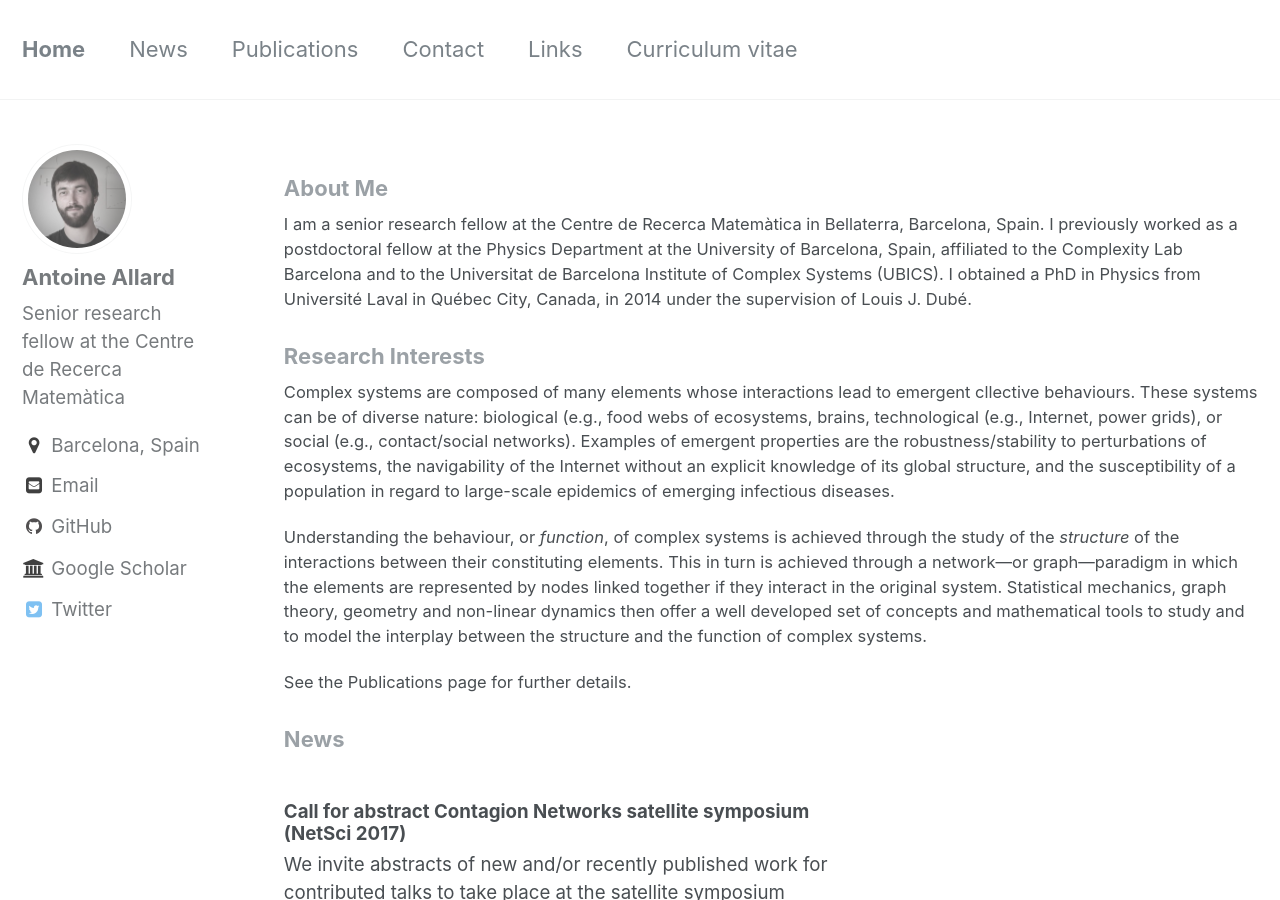
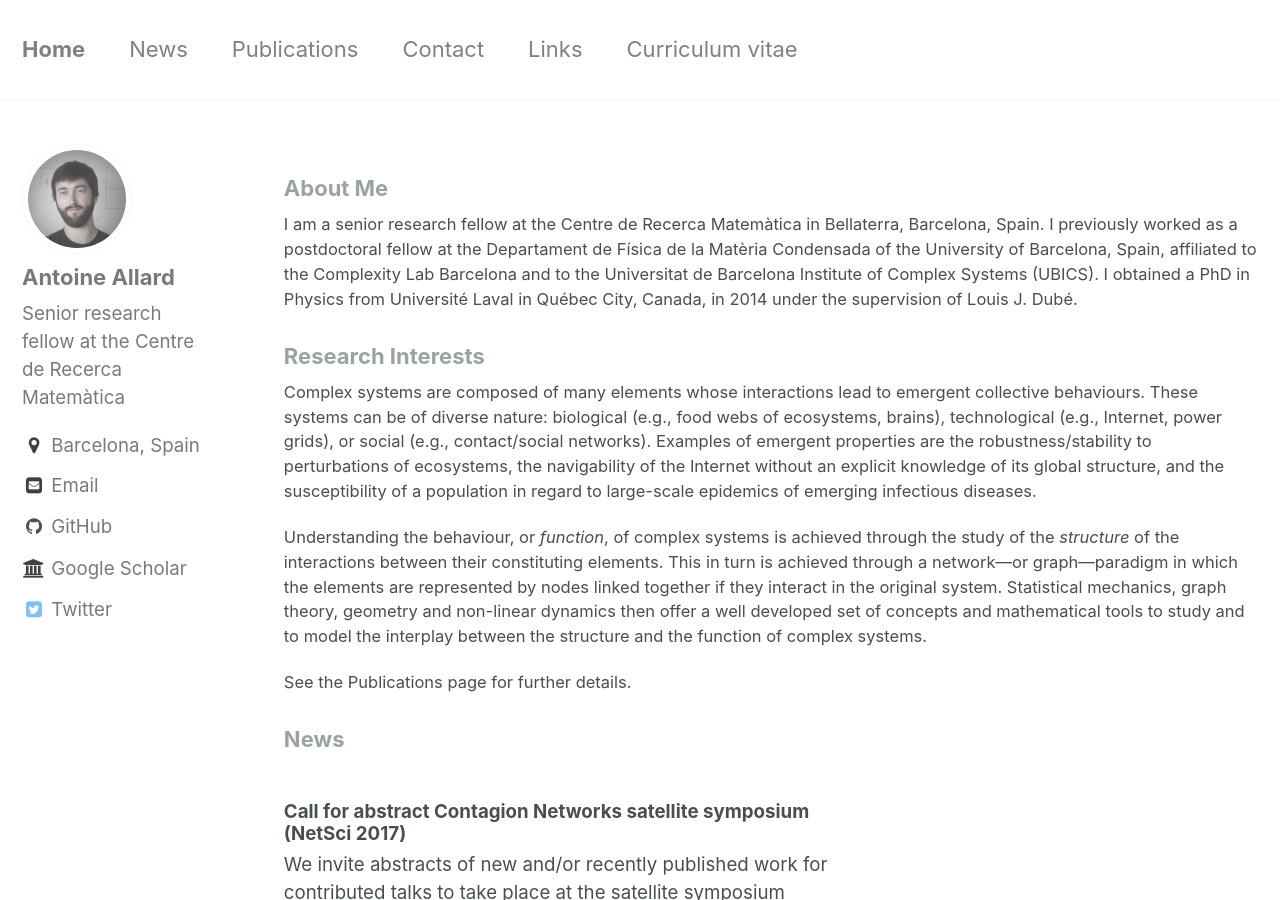
Before and after one commit to antoineallard/antoineallard.github.io, a Jekyll site: the page built from index.html, in a window 1280 px wide and 900 px high. Built offline with Jekyll 4.4.1, drawn with Linux system fonts in a browser that asks for light colours; the list of posts is cut into pages by our own code.

Commit message:
corrected typos

```diff
--- a/_layouts/home.html
+++ b/_layouts/home.html
@@ -6,7 +6,7 @@ layout: archive
 
 <section class="page__content" itemprop="text">
   <p>
-    I am a senior research fellow at the <a href="http://www.crm.cat">Centre de Recerca Matem&agrave;tica</a> in Bellaterra, Barcelona, Spain. I previously worked as a postdoctoral fellow at the Physics Department at the University of Barcelona, Spain, affiliated to the <a href="http://complex.ffn.ub.es/~clabb/index.php">Complexity Lab Barcelona</a> and to the <a href="http://ubics.ub.edu">Universitat de Barcelona Institute of Complex Systems (UBICS)</a>. I obtained a PhD in Physics from Universit&eacute; Laval in Qu&eacute;bec City, Canada, in 2014 under the supervision of <a href="http://dynamica.phy.ulaval.ca">Louis J. Dub&eacute;</a>.
+    I am a senior research fellow at the <a href="http://www.crm.cat">Centre de Recerca Matem&agrave;tica</a> in Bellaterra, Barcelona, Spain. I previously worked as a postdoctoral fellow at the Departament de F&iacute;sica de la Mat&egrave;ria Condensada of the University of Barcelona, Spain, affiliated to the <a href="http://complex.ffn.ub.es/~clabb/index.php">Complexity Lab Barcelona</a> and to the <a href="http://ubics.ub.edu">Universitat de Barcelona Institute of Complex Systems (UBICS)</a>. I obtained a PhD in Physics from Universit&eacute; Laval in Qu&eacute;bec City, Canada, in 2014 under the supervision of <a href="http://dynamica.phy.ulaval.ca">Louis J. Dub&eacute;</a>.
   </p>
 </section>
 
@@ -15,7 +15,7 @@ layout: archive
 
 <section class="page__content" itemprop="text">
   <p>
-    Complex systems are composed of many elements whose interactions lead to emergent cllective behaviours. These systems can be of diverse nature: biological (e.g., food webs of ecosystems, brains, technological (e.g., Internet, power grids), or social (e.g., contact/social networks). Examples of emergent properties are the robustness/stability to perturbations of ecosystems, the navigability of the Internet without an explicit knowledge of its global structure, and the susceptibility of a population in regard to large-scale epidemics of emerging infectious diseases.
+    Complex systems are composed of many elements whose interactions lead to emergent collective behaviours. These systems can be of diverse nature: biological (e.g., food webs of ecosystems, brains), technological (e.g., Internet, power grids), or social (e.g., contact/social networks). Examples of emergent properties are the robustness/stability to perturbations of ecosystems, the navigability of the Internet without an explicit knowledge of its global structure, and the susceptibility of a population in regard to large-scale epidemics of emerging infectious diseases.
   </p>
 
   <p>
```
